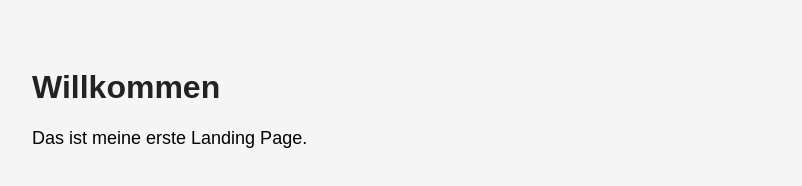
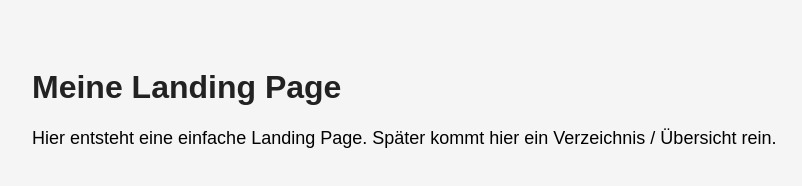
Before and after one commit to almostramon/almostramon.github.io, a plain HTML site: page index.html in a window 1280 px wide. Shown: the whole page, without its empty margins (16-818 px from the left). Drawn offline with Linux system fonts and the light colour scheme.

Commit message:
Update index.html

```diff
--- a/index.html
+++ b/index.html
@@ -8,8 +8,14 @@
 
 <body>
 
-  <h1>Willkommen</h1>
-  <p>Das ist meine erste Landing Page.</p>
+  <main>
+    <h1>Meine Landing Page</h1>
+    <p>
+      Hier entsteht eine einfache Landing Page.
+      Später kommt hier ein Verzeichnis / Übersicht rein.
+    </p>
+  </main>
 
 </body>
+
 </html>
```
